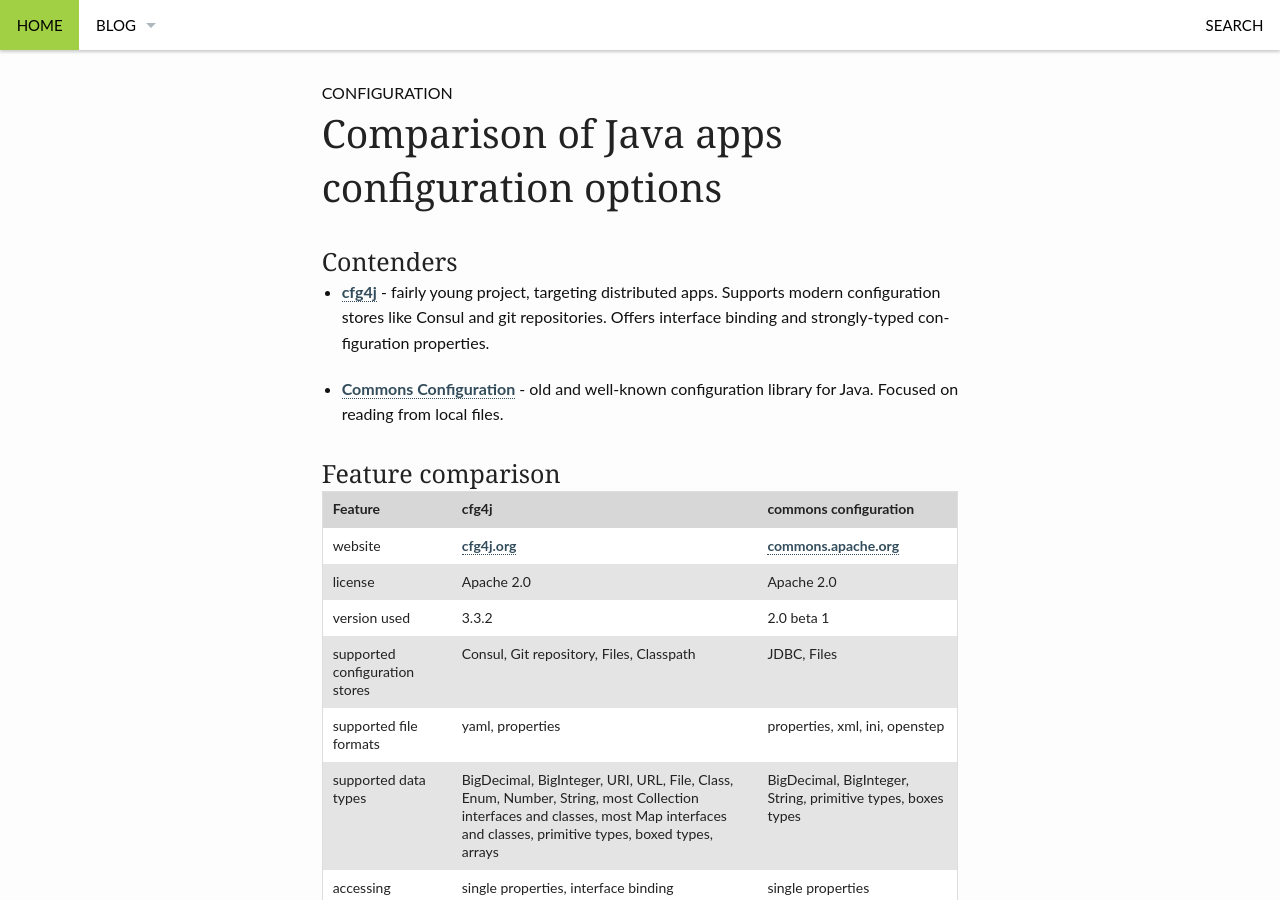
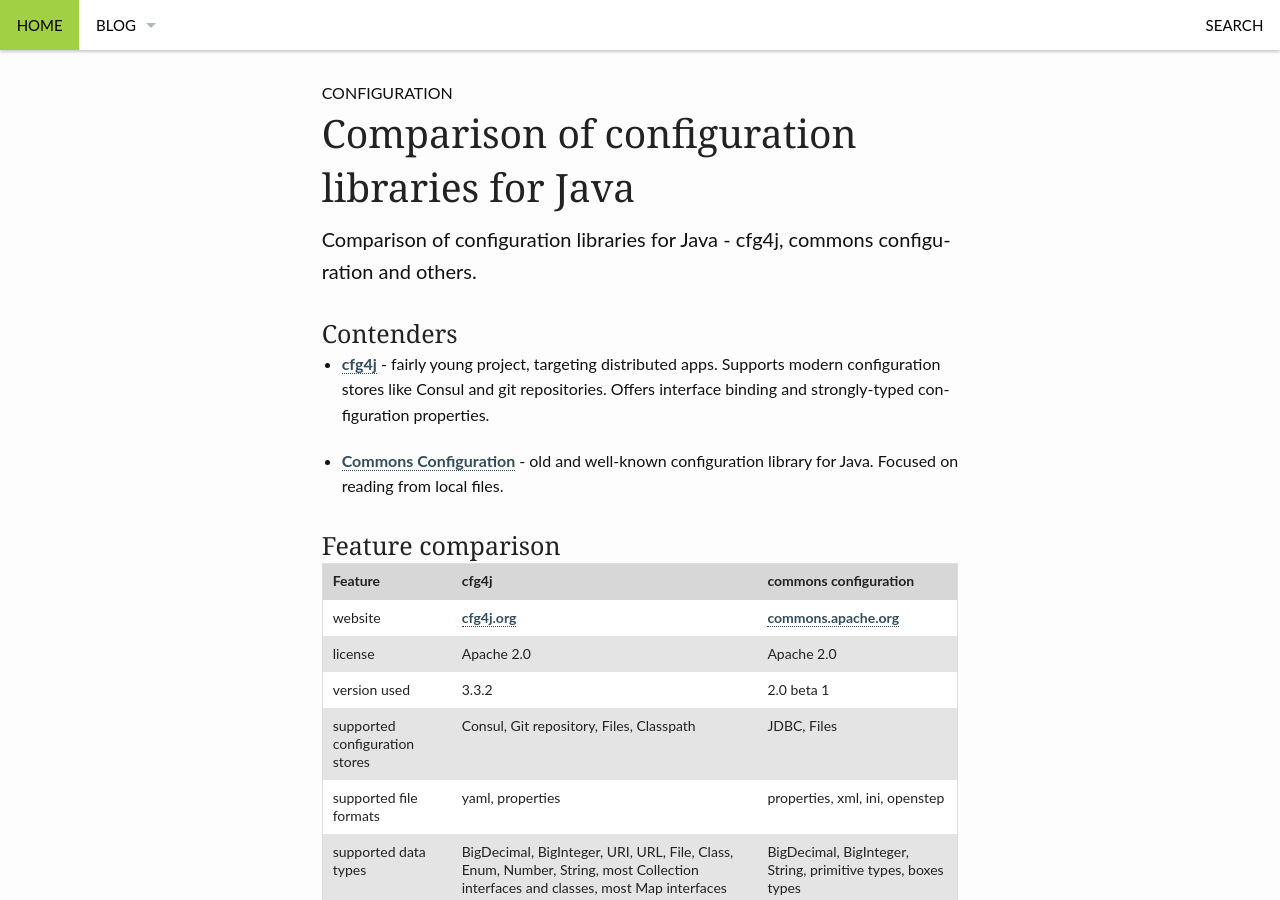
Before and after one commit to nort/nort.github.io, a Jekyll site: the page built from _posts/architecture/2015-07-14-configuration-for-java.md, in a window 1280 px wide and 900 px high. Built offline with Jekyll 4.4.1, drawn with Linux system fonts in a browser that asks for light colours; comment, search, counter and statistics services are not loaded.

Commit message:
rename article

```diff
--- a/_posts/architecture/2015-07-14-configuration-for-java.md
+++ b/_posts/architecture/2015-07-14-configuration-for-java.md
@@ -1,8 +1,8 @@
 ---
 layout: page
 subheadline: "Configuration"
-title: "Comparison of Java apps configuration options"
-teaser: ""
+title: "Comparison of configuration libraries for Java"
+teaser: "Comparison of configuration libraries for Java - cfg4j, commons configuration and others."
 header: no
 image:
     thumb:  typewriter_thumb.jpg
```
